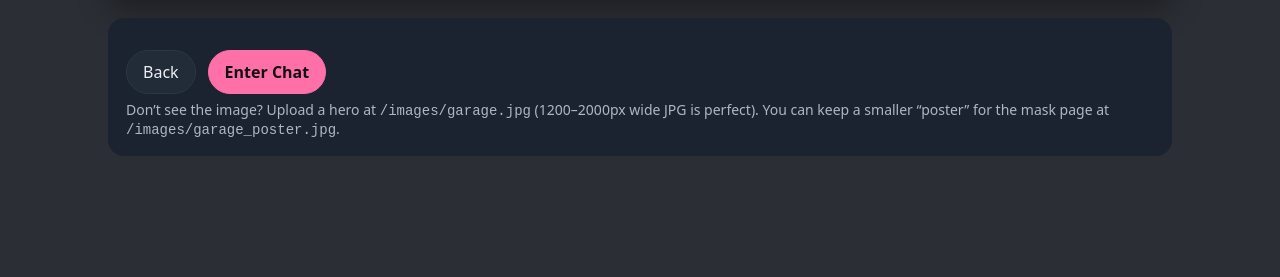
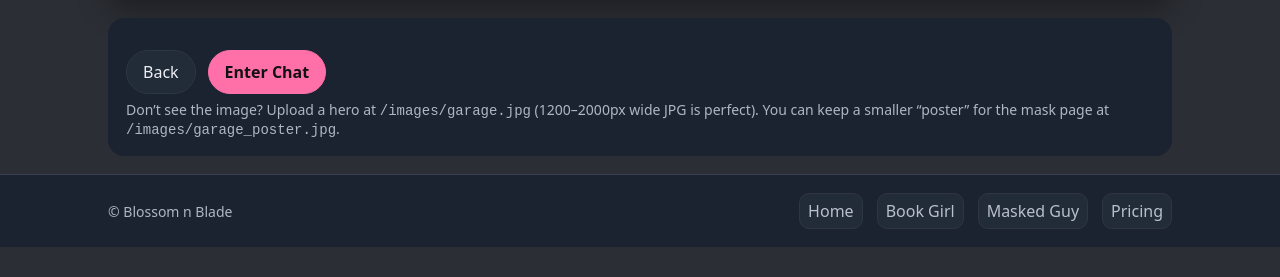
Before and after one commit to blossomnblade/blossom-blade-site, a plain HTML site: page garage.html in a window 1280 px wide. Shown: the part 523-800 px from the top of the page. Drawn offline with Linux system fonts and the light colour scheme.

Commit message:
Update garage.html

```diff
--- a/garage.html
+++ b/garage.html
@@ -79,6 +79,30 @@
         <code>/images/garage_poster.jpg</code>.
       </div>
     </div>
-  </main>
+  </main><!-- ===== Global Footer ===== -->
+<style>
+  .bxb-footer{background:#1b2330;border-top:1px solid #39404B;color:#EDEFF4}
+  .bxb-footwrap{max-width:1100px;margin:0 auto;padding:18px}
+  .bxb-footgrid{display:flex;gap:16px;flex-wrap:wrap;align-items:center;justify-content:space-between}
+  .bxb-footlinks{display:flex;gap:14px;flex-wrap:wrap}
+  .bxb-footlinks a{color:#b8c0cc;text-decoration:none;padding:6px 8px;border-radius:10px;background:#222b38;border:1px solid #2f3640}
+  .bxb-footlinks a:hover{border-color:#FF6FA8;box-shadow:0 0 0 2px rgba(255,111,168,.18) inset;color:#EDEFF4}
+  .bxb-copy{color:#aeb7c5;font-size:14px}
+</style>
+<footer class="bxb-footer">
+  <div class="bxb-footwrap">
+    <div class="bxb-footgrid">
+      <div class="bxb-copy">© Blossom n Blade</div>
+      <nav class="bxb-footlinks">
+        <a href="index.html">Home</a>
+        <a href="book-choose.html">Book Girl</a>
+        <a href="mask.html">Masked Guy</a>
+        <a href="pay.html">Pricing</a>
+      </nav>
+    </div>
+  </div>
+</footer>
+<!-- ===== /Global Footer ===== -->
+
 </body>
 </html>
```
